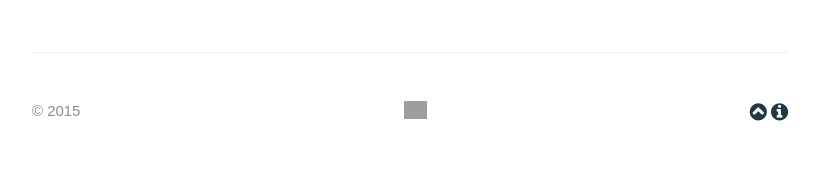
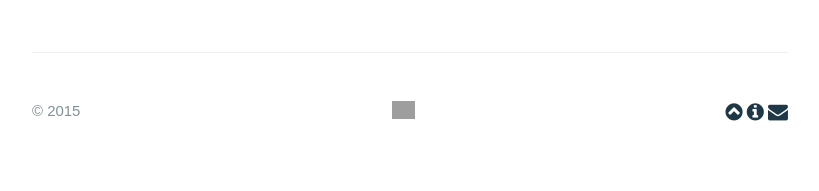
Before and after one commit to arcions/arcions.github.io, a Jekyll site: the page built from index.html, in a window 1280 px wide. Shown: the part 2138-2329 px from the top of the page, without its empty margins (230-1049 px from the left). Built offline with Jekyll 4.4.1, drawn with Linux system fonts in a browser that asks for light colours; nearby versions of some CDN libraries; some web fonts are replaced; Markdown is read by kramdown in place of the engine named in the settings; grey boxes are pictures that could not be loaded.

Commit message:
Update default.html

```diff
--- a/_layouts/default.html
+++ b/_layouts/default.html
@@ -34,7 +34,7 @@
 
       <footer class="site-footer">
         <span class="site-footer-credits">&copy; 2015</span>
-        <span class="site-footer-other"><a href="#"><i class="fa fa-chevron-circle-up fa-lg"></i></a> <a href="/about" target="_blank" title="About"><i class="fa fa-info-circle fa-lg"></i></a></span>
+        <span class="site-footer-other"><a href="#"><i class="fa fa-chevron-circle-up fa-lg"></i></a> <a href="/about" target="_blank" title="About"><i class="fa fa-info-circle fa-lg"></i></a> <a href="/" target="_blank" title="About"><i class="fa fa-envelope fa-lg"></i></a></span>
         <span class="site-footer-owner"><a href="/"><img alt="ArcIons" src="https://lh3.googleusercontent.com/-T-ThS-KKFiQ/VfDjrpDbU-I/AAAAAAAAAfA/mvIzCY1mREE/w248-h256-no/0a.png" width="23"></a></span>
       </footer>
 
```
